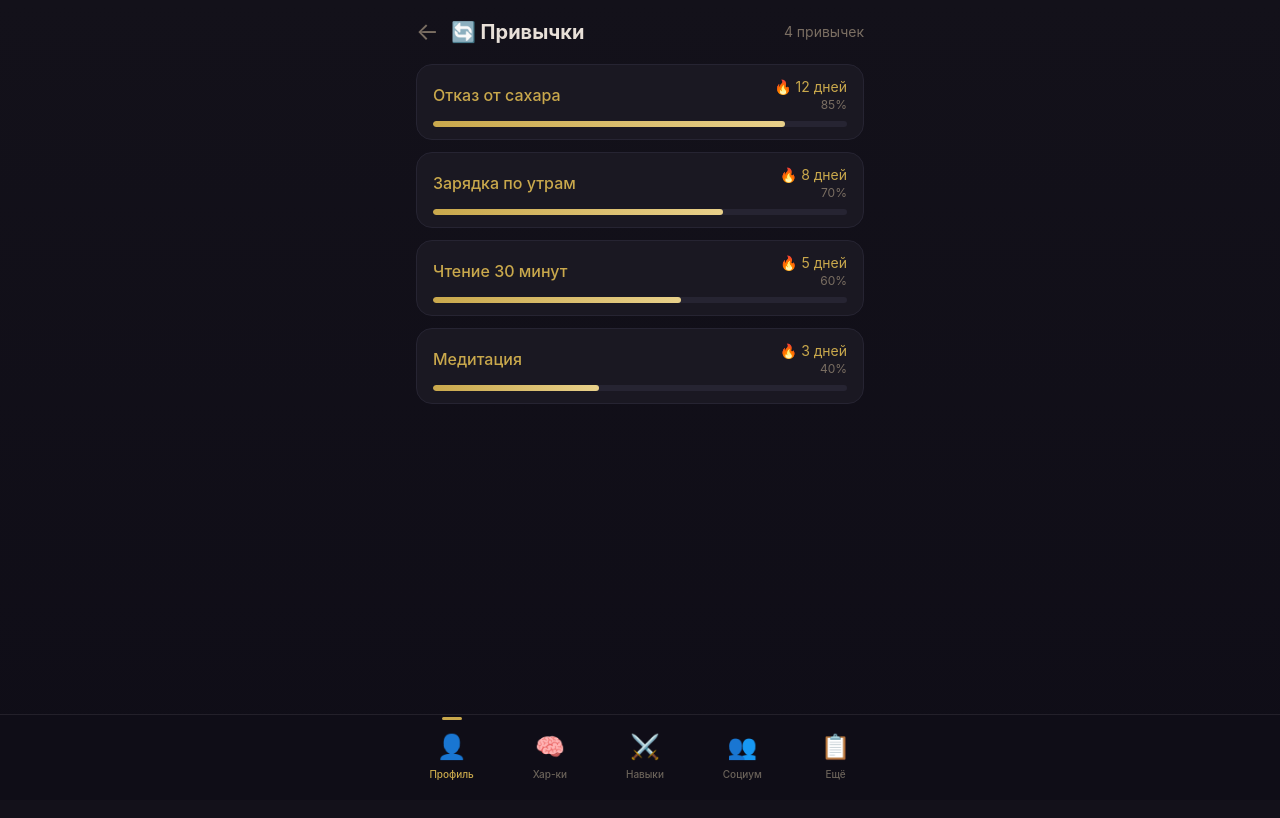
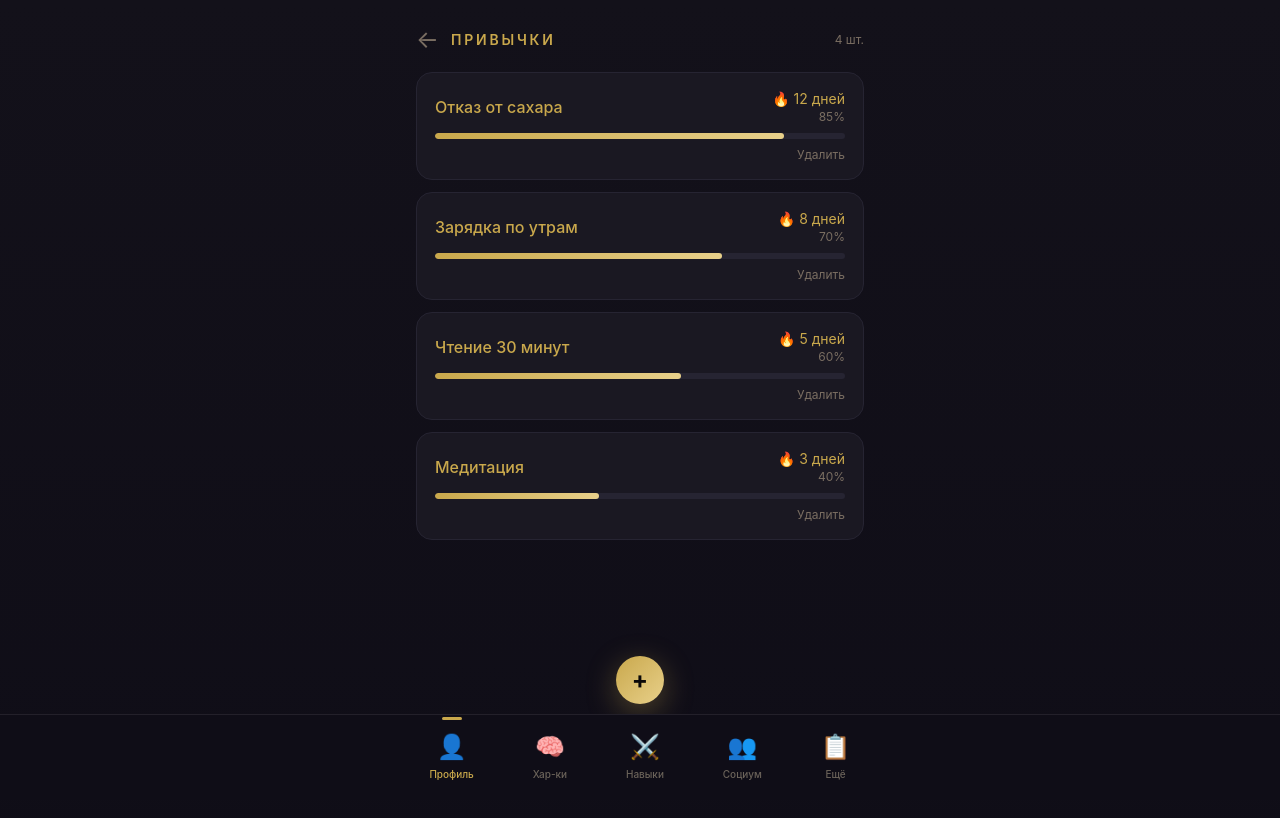
Before and after one commit to choppatyn/LifeOS2, a React (Vite) app: page /profile/habits in a window 1280 px wide. Shown: the top 818 px of the page. Built offline with nearby package versions, Linux system fonts and the light colour scheme; no server answers.

Commit message:
Update index.tsx

```diff
--- a/src/pages/Profile/Habits/index.tsx
+++ b/src/pages/Profile/Habits/index.tsx
@@ -1,33 +1,181 @@
-import React, { useState } from 'react';
+import React, { useState, useEffect } from 'react';
 import { useNavigate } from 'react-router-dom';
-import { Card } from '../../../components/ui/Card';
+import { FloatingAddButton } from '../../../components/ui/FloatingAddButton';
+
+interface Habit {
+  id: string;
+  name: string;
+  streak: number;
+  progress: number;
+}
+
+const STORAGE_KEY = 'lifeos.habits';
 
 const Habits: React.FC = () => {
   const navigate = useNavigate();
-  const [habits] = useState([
+
+  const [habits, setHabits] = useState<Habit[]>([]);
+  const [showForm, setShowForm] = useState(false);
+  const [editing, setEditing] = useState<Habit | null>(null);
+
+  // Поля формы
+  const [name, setName] = useState('');
+  const [streak, setStreak] = useState('0');
+  const [progress, setProgress] = useState('0');
+
+  // Загрузка из localStorage
+  useEffect(() => {
+    const raw = localStorage.getItem(STORAGE_KEY);
+    if (raw) {
+      try { setHabits(JSON.parse(raw)); } catch {}
+    } else {
+      // Первый запуск — демо-данные
+      const demo: Habit[] = [
         { id: '1', name: 'Отказ от сахара', streak: 12, progress: 85 },
         { id: '2', name: 'Зарядка по утрам', streak: 8, progress: 70 },
         { id: '3', name: 'Чтение 30 минут', streak: 5, progress: 60 },
         { id: '4', name: 'Медитация', streak: 3, progress: 40 },
-  ]);
+      ];
+      setHabits(demo);
+      localStorage.setItem(STORAGE_KEY, JSON.stringify(demo));
+    }
+  }, []);
+
+  // Сохранение в localStorage
+  const persist = (next: Habit[]) => {
+    setHabits(next);
+    localStorage.setItem(STORAGE_KEY, JSON.stringify(next));
+  };
+
+  const openNew = () => {
+    setEditing(null);
+    setName('');
+    setStreak('0');
+    setProgress('0');
+    setShowForm(true);
+    window.scrollTo({ top: 0, behavior: 'smooth' });
+  };
+
+  const openEdit = (habit: Habit) => {
+    setEditing(habit);
+    setName(habit.name);
+    setStreak(String(habit.streak));
+    setProgress(String(habit.progress));
+    setShowForm(true);
+    window.scrollTo({ top: 0, behavior: 'smooth' });
+  };
+
+  const handleSave = () => {
+    if (!name.trim()) return;
+    const data = {
+      name: name.trim(),
+      streak: parseInt(streak) || 0,
+      progress: Math.min(100, Math.max(0, parseInt(progress) || 0)),
+    };
+
+    if (editing) {
+      persist(habits.map((h) => (h.id === editing.id ? { ...h, ...data } : h)));
+    } else {
+      persist([{ ...data, id: Date.now().toString() }, ...habits]);
+    }
+    setShowForm(false);
+    setEditing(null);
+  };
+
+  const handleDelete = (id: string) => {
+    if (confirm('Удалить привычку?')) {
+      persist(habits.filter((h) => h.id !== id));
+    }
+  };
 
   return (
-    <div className="container">
-      <div className="flex items-center gap-3 mb-4">
-        <button onClick={() => navigate('/profile/subsections')} className="text-2xl text-muted hover:text-[#c9a84c]">
+    <div className="container min-h-screen pb-24">
+      {/* Шапка */}
+      <div className="flex items-center gap-3 mb-4 pt-2">
+        <button
+          onClick={() => navigate('/profile/subsections')}
+          className="text-2xl text-muted hover:text-[#c9a84c]"
+          aria-label="Назад"
+        >
           ←
         </button>
-        <h1 className="text-xl font-bold">🔄 Привычки</h1>
-        <span className="text-sm text-muted ml-auto">{habits.length} привычек</span>
+        <span className="text-sm font-semibold tracking-[0.2em] text-[#c9a84c] uppercase">
+          Привычки
+        </span>
+        <span className="text-xs text-muted ml-auto">{habits.length} шт.</span>
       </div>
 
+      {/* Форма */}
+      {showForm && (
+        <div className="card mb-4 space-y-3">
+          <div className="text-xs text-muted uppercase tracking-wider">
+            {editing ? 'Редактировать привычку' : 'Новая привычка'}
+          </div>
+
+          <div>
+            <div className="text-xs text-muted mb-1">Название *</div>
+            <input
+              type="text"
+              value={name}
+              onChange={(e) => setName(e.target.value)}
+              placeholder="Отказ от сахара"
+              className="input"
+            />
+          </div>
+
+          <div className="grid grid-cols-2 gap-3">
+            <div>
+              <div className="text-xs text-muted mb-1">Дней подряд</div>
+              <input
+                type="number"
+                value={streak}
+                onChange={(e) => setStreak(e.target.value)}
+                placeholder="0"
+                className="input"
+              />
+            </div>
+            <div>
+              <div className="text-xs text-muted mb-1">Прогресс (%)</div>
+              <input
+                type="number"
+                value={progress}
+                onChange={(e) => setProgress(e.target.value)}
+                placeholder="0"
+                min="0"
+                max="100"
+                className="input"
+              />
+            </div>
+          </div>
+
+          <div className="flex gap-2 pt-2">
+            <button onClick={handleSave} className="btn-gold flex-1" disabled={!name.trim()}>
+              {editing ? 'Сохранить' : 'Добавить'}
+            </button>
+            <button onClick={() => { setShowForm(false); setEditing(null); }} className="btn-outline-gold">
+              Отмена
+            </button>
+          </div>
+        </div>
+      )}
+
+      {/* Список */}
+      {habits.length === 0 ? (
+        <div className="text-center text-muted py-8">
+          Пока нет привычек.
+          <br />
+          Нажми «+», чтобы добавить первую.
+        </div>
+      ) : (
         <div className="space-y-3">
           {habits.map((item) => (
-          <Card key={item.id}>
+            <div
+              key={item.id}
+              className="card cursor-pointer hover:border-[#c9a84c] transition-all"
+              onClick={() => openEdit(item)}
+            >
               <div className="flex items-center justify-between">
-              <div>
                 <div className="font-medium text-[#c9a84c]">{item.name}</div>
-              </div>
                 <div className="text-right">
                   <div className="text-sm text-[#c9a84c]">🔥 {item.streak} дней</div>
                   <div className="text-xs text-muted">{item.progress}%</div>
@@ -36,9 +184,21 @@ const Habits: React.FC = () => {
               <div className="progress-bar mt-2">
                 <div className="progress-fill" style={{ width: `${item.progress}%` }} />
               </div>
-          </Card>
+              <div className="flex justify-end mt-2">
+                <button
+                  onClick={(e) => { e.stopPropagation(); handleDelete(item.id); }}
+                  className="text-muted hover:text-[#ef4444] text-xs"
+                >
+                  Удалить
+                </button>
+              </div>
+            </div>
           ))}
         </div>
+      )}
+
+      {/* Кнопка "+" */}
+      <FloatingAddButton onClick={openNew} ariaLabel="Добавить привычку" />
     </div>
   );
 };
```
Lines whose indentation alone changed are shown as unchanged.
